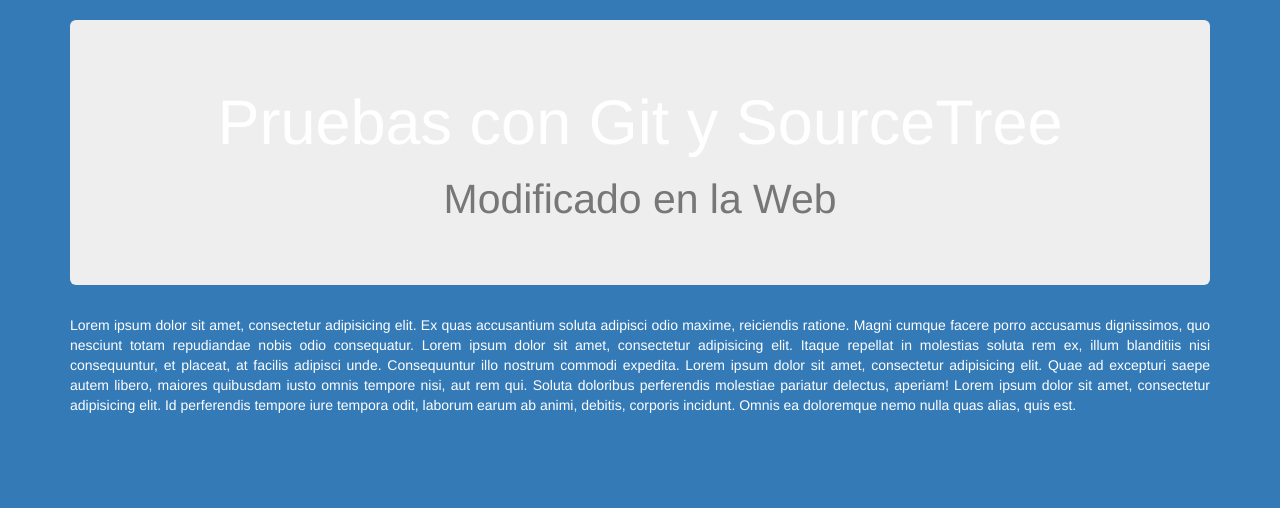
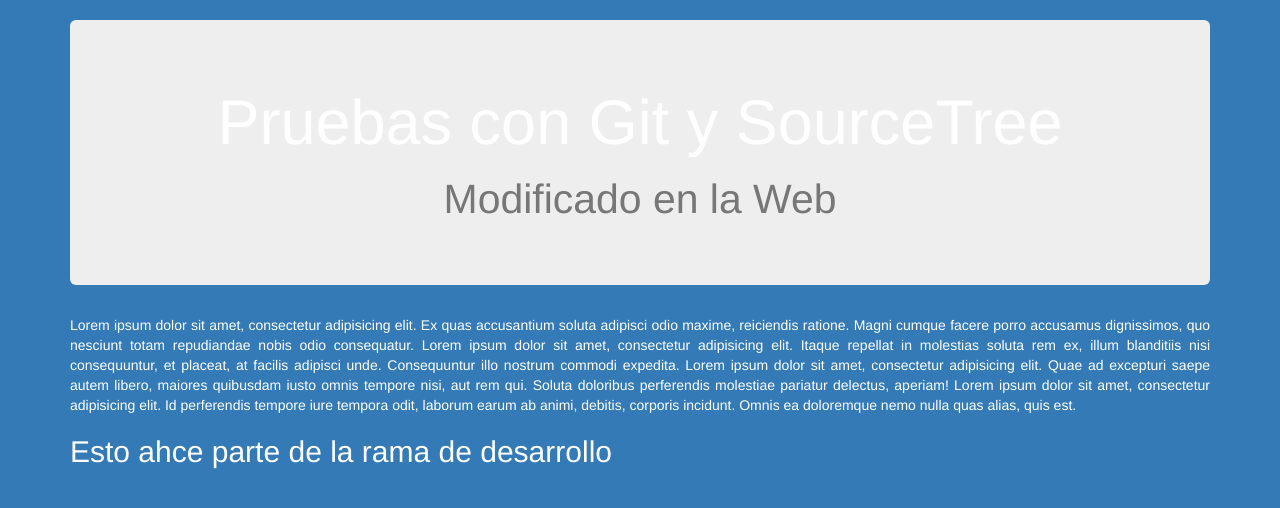
Before and after one commit to Ing-Web/SourceTree, a plain HTML site: page index.html in a window 1280 px wide. Drawn offline with Linux system fonts and the light colour scheme.

Commit message:
Se agrega titulo de la rama desarrollo

```diff
--- a/index.html
+++ b/index.html
@@ -15,6 +15,8 @@
 		</div>
 			<p class="text-justify">Lorem ipsum dolor sit amet, consectetur adipisicing elit. Ex quas accusantium soluta adipisci odio maxime, reiciendis ratione. Magni cumque facere porro accusamus dignissimos, quo nesciunt totam repudiandae nobis odio consequatur. Lorem ipsum dolor sit amet, consectetur adipisicing elit. Itaque repellat in molestias soluta rem ex, illum blanditiis nisi consequuntur, et placeat, at facilis adipisci unde. Consequuntur illo nostrum commodi expedita. Lorem ipsum dolor sit amet, consectetur adipisicing elit. Quae ad excepturi saepe autem libero, maiores quibusdam iusto omnis tempore nisi, aut rem qui. Soluta doloribus perferendis molestiae pariatur delectus, aperiam! Lorem ipsum dolor sit amet, consectetur adipisicing elit. Id perferendis tempore iure tempora odit, laborum earum ab animi, debitis, corporis incidunt. Omnis ea doloremque nemo nulla quas alias, quis est.</p>
 
+			<h2>Esto ahce parte de la rama de desarrollo</h2>
+
 	</div>
 </body>
 </html>
```
